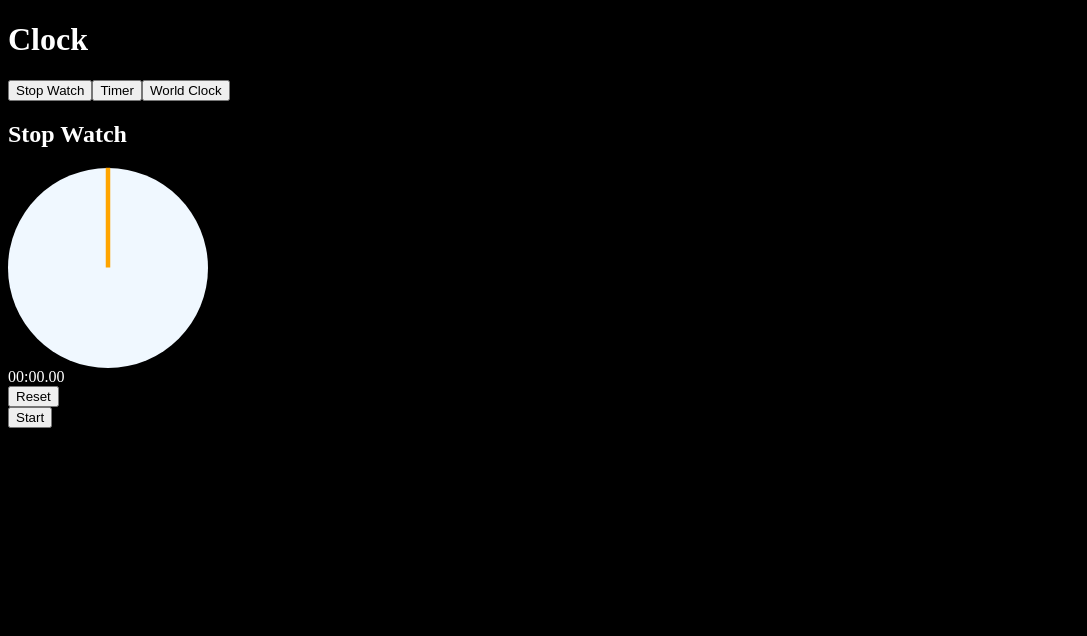
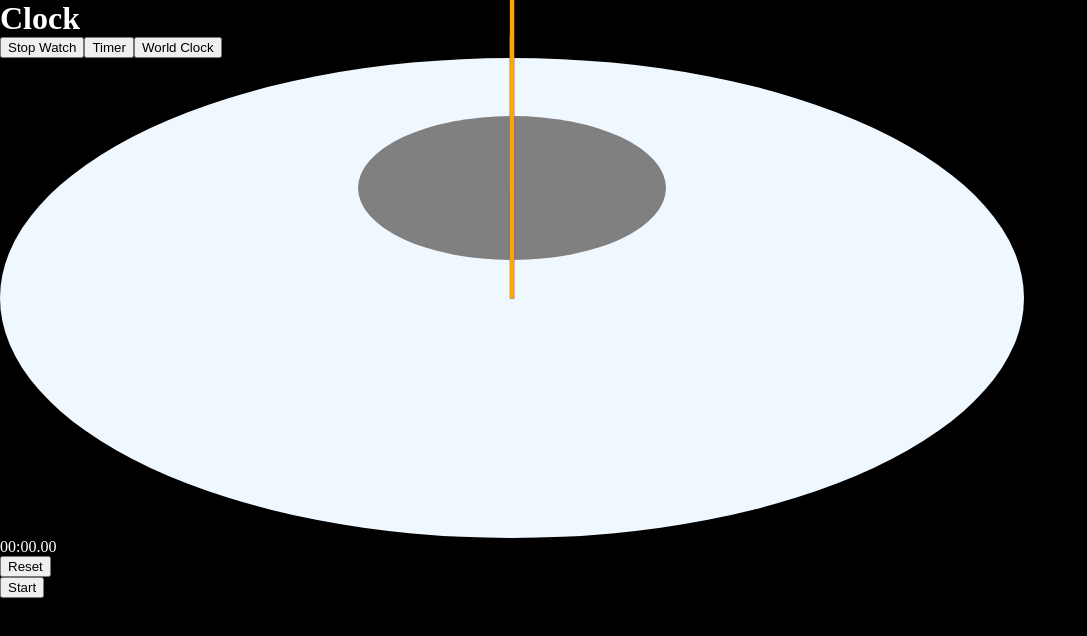
Before and after one commit to makaronma/mkron-clock, a React (Create React App) app: page / in a window 1280 px wide. Both pictures are taken after a click on the button "Stop Watch". Shown: the top 636 px of the page, without its empty margins (0-1087 px from the left). Built offline with nearby package versions, Linux system fonts and the light colour scheme; the HTML template or start-up script is replaced by a standard one.

Commit message:
stopwatch basic display

```diff
--- a/src/StopWatch/Clock.js
+++ b/src/StopWatch/Clock.js
@@ -1,12 +1,29 @@
-import React from "react";
+import React, { useMemo } from "react";
 
-const Clock = ({ ms }) => {
-  const deg = (ms / 60000) * 360 - 90;
+const Clock = ({ ms, lapMs }) => {
+  const msDeg = useMemo(() => (ms / 60000) * 360 - 90, [ms]);
+  const lapMsDeg = useMemo(() => (lapMs / 60000) * 360 - 90, [lapMs]);
+  const mmDeg = useMemo(() => (ms / 60000 / 60) * 360 - 90, [ms]);
   return (
     <div id="clock">
-      <div className="circle"></div>
-      <div className="s-hand" style={{ transform: `rotate(${deg}deg)` }}></div>
-      <div className="m-hand"></div>
+      {/* Seconds */}
+      <div className="circle">
+        {/* Minutes */}
+        <div className="mini-circle">
+          <div
+            className="m-hand hand"
+            style={{ transform: `rotate(${mmDeg}deg)` }}
+          ></div>
+        </div>
+        <div
+          className="lap s-hand hand"
+          style={{ transform: `rotate(${lapMsDeg}deg)` }}
+        ></div>
+        <div
+          className="s-hand hand"
+          style={{ transform: `rotate(${msDeg}deg)` }}
+        ></div>
+      </div>
     </div>
   );
 };
--- a/src/StopWatch/index.js
+++ b/src/StopWatch/index.js
@@ -1,7 +1,7 @@
-import { useCallback, useEffect, useMemo, useState } from "react";
+import { useCallback, useEffect, useState } from "react";
 import TimeDisplay from "./TimeDisplay";
 import LapDisplay from "./LapDisplay";
-import Clock from './Clock'
+import Clock from "./Clock";
 import "../styles/stopwatch.css";
 
 const StopWatch = () => {
@@ -35,12 +35,12 @@ const StopWatch = () => {
       setCurrentLapDuration(
         curr - lapTimeList[lapTimeList.length - 1] - pausedDuration
       );
-    }, 100);
+    }, 50);
     return () => clearInterval(stopWatchInterval);
   }, [running, startMs, ms, lapTimeList, pausedDuration]);
 
   // Start / Stop Btn
-  const handleStartStopBtnClick = () => {
+  const handleStartStopBtnClick = useCallback(() => {
     const curr = Date.now();
 
     // if not started
@@ -62,10 +62,10 @@ const StopWatch = () => {
       setPausedDuration((prev) => prev + curr - pauseTime);
       setStartMs((prev) => prev + curr - pauseTime);
     }
-  };
+  }, [started, running, pauseTime]);
 
   // Lap Btn
-  const handleLapBtnClick = () => {
+  const handleLapBtnClick = useCallback(() => {
     const curr = Date.now();
     // Add current time
     setLapTimeList((prev) => [...prev, curr]);
@@ -77,7 +77,7 @@ const StopWatch = () => {
     });
     setPausedDuration(0);
     setCurrentLapDuration(0);
-  };
+  }, [lapTimeList, pausedDuration]);
 
   // Reset Btn
   const handeResetBtnClick = useCallback(() => {
@@ -93,8 +93,7 @@ const StopWatch = () => {
 
   return (
     <div className="miniApp">
-      <h2>Stop Watch</h2>
-      <Clock ms={ms} />
+      <Clock ms={ms} lapMs={currentLapDuration} />
       <TimeDisplay ms={ms} />
       <div className="left">
         {running ? (
--- a/src/styles/App.css
+++ b/src/styles/App.css
@@ -2,3 +2,7 @@
   background-color: black;
   color: white;
 }
+* {
+  box-sizing: border-box;
+  margin: 0;
+}
--- a/src/styles/stopwatch.css
+++ b/src/styles/stopwatch.css
@@ -1,24 +1,47 @@
+:root{
+  --hand-size: 1%;
+}
+
 #stopWatchTimeDisplay span {
   margin: 2rem;
 }
 
-#clock{
+#clock {
   position: relative;
-  width: 200px;
-  height: 200px;
+  width: 80vw;
+  aspect-ratio: 1/1;
+  max-height: 60vh;
 }
-#clock .circle{
-  position: absolute;
+.circle {
+  position: relative;
   width: 100%;
   height: 100%;
   background-color: aliceblue;
   border-radius: 100%;
 }
-#clock .s-hand{
+.mini-circle {
   position: absolute;
-  top: calc(50% - 2.5px);
-  background-color: orange;
-  height: 5px;
+  top: 12%;
+  right: 35%;
+  width: 30%;
+  height: 30%;
+  background-color: gray;
+  border-radius: 100%;
+}
+.hand {
+  position: absolute;
+  top: calc(50% - var(--hand-size) / 2);
+  height: var(--hand-size);
   width: 100%;
   clip-path: polygon(50% 0, 100% 0, 100% 100%, 50% 100%);
 }
+.m-hand {
+  background-color: orange;
+  height: calc(var(--hand-size) * 3 );
+}
+.s-hand {
+  background-color: orange;
+}
+.s-hand.lap {
+  background-color: blue;
+}
```
